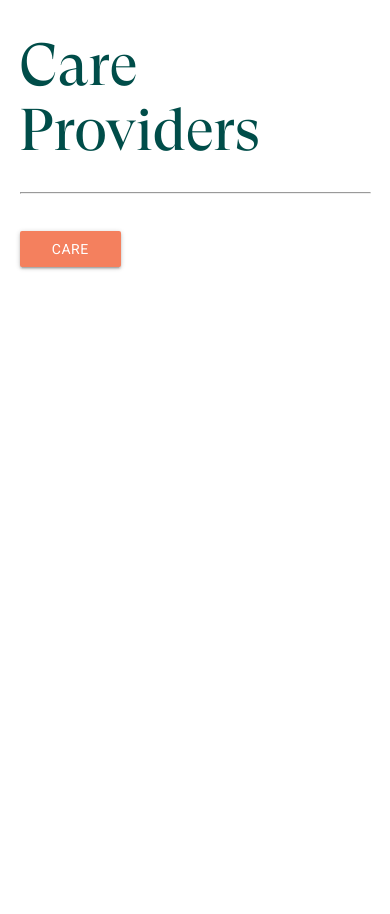
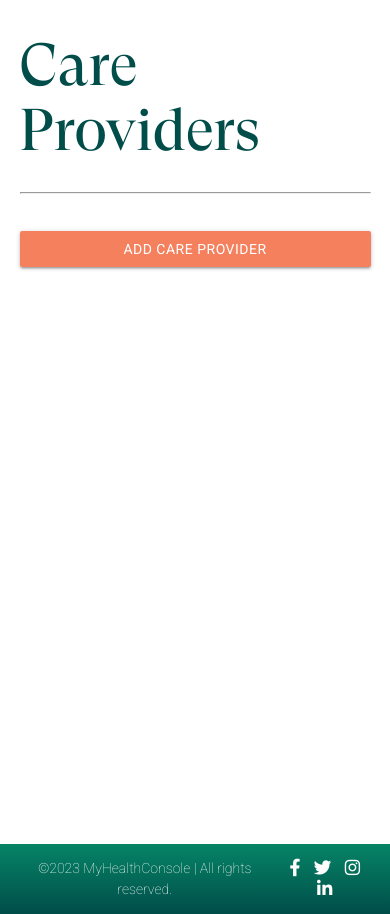
Before and after one commit to clareysean/MyHealthConsole, a Django app: page /care_providers/ in a window 390 px wide. Shown: the part 56-970 px from the top of the page. Before the commit the page ends 326 px from the top, so only its background shows below. Run offline with Django 4.2, Linux system fonts and the light colour scheme; the visitor is signed in with stand-in values (Sample User, id 1); data that the repository does not hold is empty.

Commit message:
added media queries for care_providers as well as fixed grid

```diff
--- a/main_app/static/css/style.css
+++ b/main_app/static/css/style.css
@@ -106,8 +106,6 @@
 }
 
 .home-text-container {
-  /* display: flex; */
-  /* flex-direction: column; */
   text-align: center;
 }
 
@@ -192,8 +190,6 @@
 ********** */
 
 .homepage-footer {
-  /* position: absolute; */
-  /* padding: 30px 0 100px 0; */
   bottom: 0;
   width: 100%;
   text-align: center;
@@ -319,14 +315,13 @@
   grid-gap: 10px;
 }
 
-.care-container a {
+.care-container .card {
   color: var(--header-color);
-  display: block;
 }
 
-/* .care-container .card {
-  background-color: var(--);
-} */
+.care-container .card .card-content {
+  padding: 18px 24px 24px 24px;
+}
 
 .care-container .card-title {
   font-weight: 500;
@@ -340,14 +335,29 @@
 
 .care-container .card-action {
   display: flex;
-  justify-content: space-between;
+  justify-content: space-evenly;
   align-items: center;
-
+  padding: 24px 0 0 0;
+  border: none;
 }
 
 .care-container .btn.orange-bg {
   width: 100%;
   color: white;
+}
+
+.flex-col {
+  display: flex;
+  flex-direction: column;
+  min-height: 100vh;
+}
+
+.container.flex-col {
+  flex: 1;
+}
+
+.care-footer {
+  margin-top: auto;
 }
 
 /* **********
@@ -377,6 +387,10 @@
     width: 220px;
   }
 
+  .care-container {
+    grid-template-columns: repeat(3, 1fr);
+  }
+
 }
 
 @media only screen and (max-width: 900px) {
@@ -393,6 +407,9 @@
     grid-template-columns: repeat(2, 1fr);
   }
 
+  .care-container {
+    grid-template-columns: repeat(2, 1fr);
+  }
 }
 
 @media only screen and (max-width: 600px) {
@@ -426,4 +443,8 @@
     width: 100vw;
   }
 
+  .care-container {
+    grid-template-columns: repeat(1, 1fr);
+  }
+
 }
--- a/main_app/templates/care_providers/index.html
+++ b/main_app/templates/care_providers/index.html
@@ -1,14 +1,13 @@
 {% extends 'base.html' %} {% block content %}
 {% load static %}
 
-<div class="container">
+<div class="container flex-col">
 
   <h1 class="serif grn-text">Care Providers</h1>
   <hr class="pres-hr">
 
   <section class="care-container">
     {% for care_provider in care_providers %}
-
       <div class="card">
         <div class="card-content">
           <span class="card-title">{{ care_provider.name }}</span>
@@ -18,13 +17,12 @@
           <p>{{ care_provider.department }}</p>
           {% if user.is_authenticated %}
             <div class="card-action">
-                <a href="{% url 'care_provider_update' care_provider.id %}">Edit</a>
-                <a href="{% url 'care_provider_delete' care_provider.id %}">Delete</a>
+              <a href="{% url 'care_provider_update' care_provider.id %}" class="btn grn-bg">Edit</a>
+              <a href="{% url 'care_provider_delete' care_provider.id %}" class="btn-flat btn-outline grn-text">Delete</a>
             </div>
           {% endif %}
         </div>
       </div>
-
     {% endfor %}
 
     <a href="{% url 'care_providers_create' %}" class="btn orange-bg">Add care provider</a>
@@ -32,49 +30,15 @@
   </section>
 </div>
 
-
-{% comment %} <div class="container flex-col">
-
-  <h1 class="serif grn-text">Care Providers</h1>
-  <hr class="pres-hr">
-
-  <section class="prescription-cards-container">
-
-    {% for care_provider in care_providers %}
-    <div class="row">
-      <div class="col s12 m7">
-        <div class="card">
-          <div>
-          <div class="card-image">
-            <span class="card-title">{{ prescription.name }}</span>
-          </div>
-          <div class="card-content">
-            <p class="subheader">description</p>
-            <p class="description">{{ prescription.description }}</p>
-          </div>
-        </div>
-          <div class="card-action">
-            <form action="{% url 'delete_prescription' prescription.id user.id%}" method="POST">
-            {% csrf_token %}
-              <button type="submit" class="btn grn-bg">Remove</button>
-            </form>
-          </div>
-        </div>
-      </div>
-    </div>
-    {% endfor %}
-
-    <a href="{% url 'prescriptions_create' %}" class="btn orange-bg">New Prescription</a>
-
-  </section>
-
+<div class="care-bg">
 </div>
 
-<div class="pres-bg">
+
+{% comment %} <div class="pres-bg">
   <img src="{% static 'img/pres-bg.jpg' %}">
-</div>
+</div> {% endcomment %}
 
-<footer class="homepage-footer">
+<footer class="homepage-footer care-footer">
   <section class="footer-link-container">
       <p>©2023 MyHealthConsole | All rights reserved.</p>
       <div class="footer-links">
@@ -84,6 +48,6 @@
           <a href="https://www.linkedin.com/" target="blank"><i class="fa-brands fa-linkedin-in fa-lg"></i></a>
       </div>
   </section>
-</footer> {% endcomment %}
+</footer>
 
 {% endblock %}
```
Lines whose indentation alone changed are shown as unchanged.
